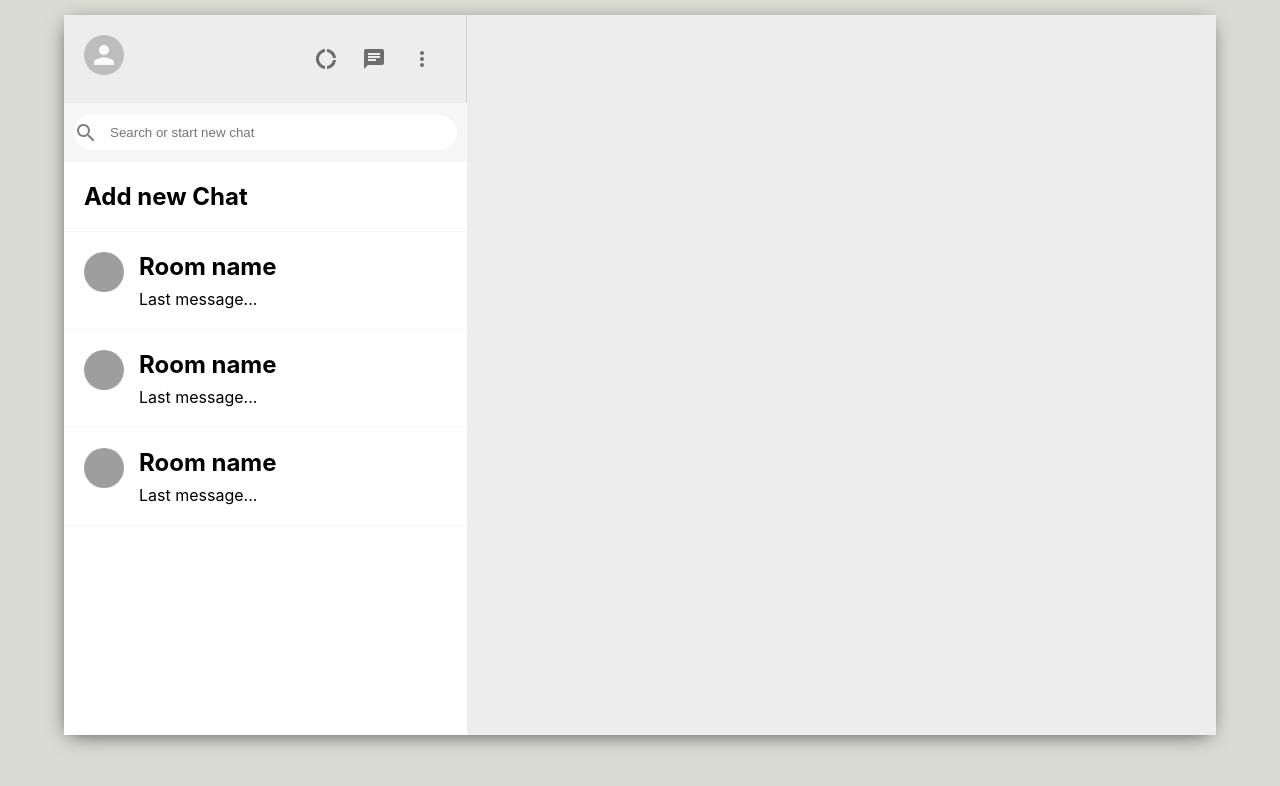
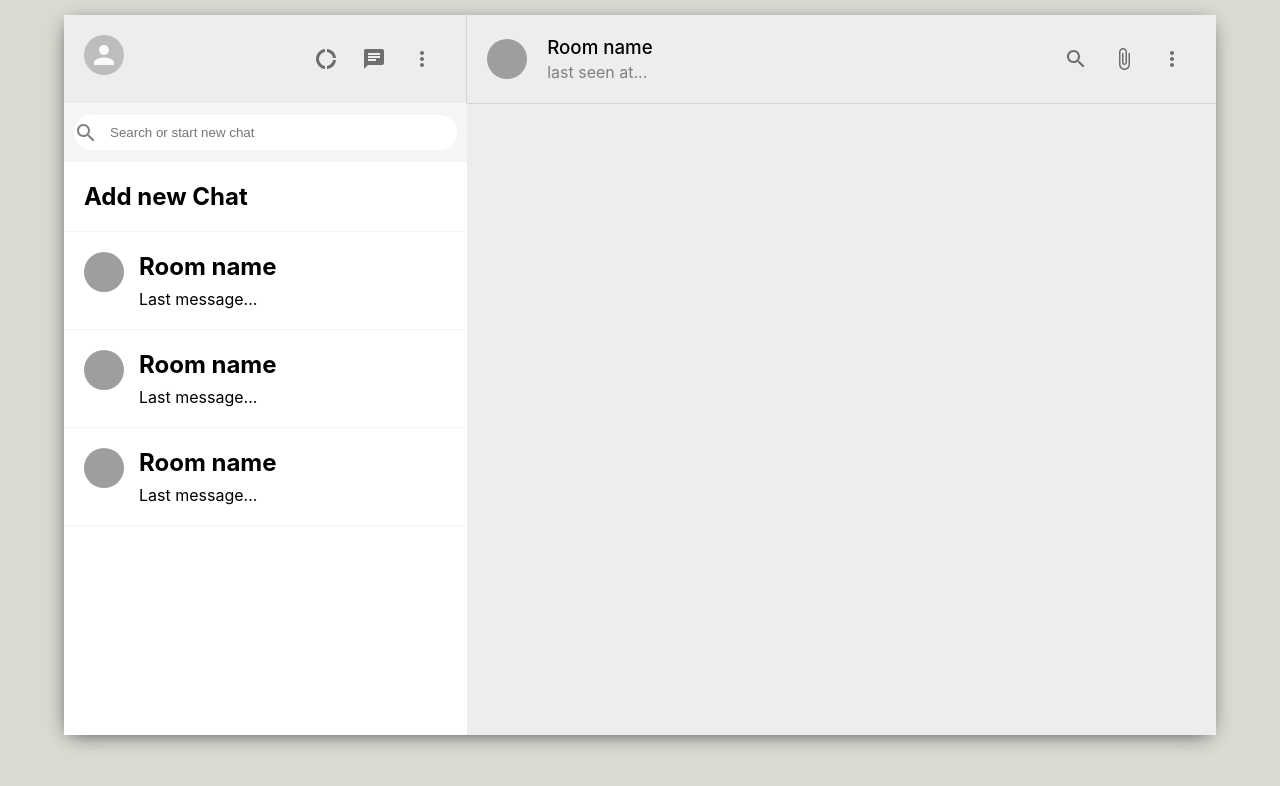
Before and after one commit to HardeepGurwara/whatsapp-clone, a React (Create React App) app: page / in a window 1280 px wide. Shown: the top 786 px of the page. Built offline with nearby package versions, Linux system fonts and the light colour scheme; grey boxes are pictures that could not be loaded.

Commit message:
created the chat component and has styled the chat header

```diff
--- a/src/App.js
+++ b/src/App.js
@@ -1,4 +1,5 @@
 import "./App.css";
+import Chat from "./Chat";
 import Sidebar from "./Sidebar";
 
 function App() {
@@ -7,7 +8,7 @@
     <div className="app">
       <div className="app__body">
         <Sidebar />
-        {/* Chat */}
+        <Chat />
       </div>
     </div>
   );
--- /dev/null
+++ b/src/Chat.css
@@ -0,0 +1,29 @@
+.chat {
+  flex: 0.65;
+}
+
+.chat__header {
+  display: flex;
+  padding: 20px;
+  align-items: center;
+  border-bottom: 1px solid lightgray;
+}
+
+.chat__headerInfo {
+  flex: 1;
+  padding-left: 20px;
+}
+
+.chat__headerInfo > h3 {
+  margin-bottom: 3px;
+  font-weight: 500;
+}
+
+.chat__headerInfo > p {
+  color: gray;
+}
+.chat__headerRight {
+  display: flex;
+  justify-content: space-between;
+  min-width: 100px;
+}
--- /dev/null
+++ b/src/Chat.js
@@ -0,0 +1,41 @@
+import { Avatar, IconButton } from "@material-ui/core";
+import React, { useEffect, useState } from "react";
+import SearchOutlinedIcon from "@material-ui/icons/SearchOutlined";
+import AttachFileIcon from "@material-ui/icons/AttachFile";
+import MoreVertIcon from "@material-ui/icons/MoreVert";
+import "./Chat.css";
+function Chat() {
+  const [seed, setSeed] = useState("");
+
+  useEffect(() => {
+    setSeed(Math.floor(Math.random() * 5000));
+  }, []);
+  return (
+    <div className="chat">
+      <div className="chat__header">
+        <Avatar src={`https://avatars.dicebear.com/api/human/${seed}.svg`} />
+
+        <div className="chat__headerInfo">
+          <h3>Room name</h3>
+          <p>last seen at...</p>
+        </div>
+        <div className="chat__headerRight">
+          <IconButton>
+            <SearchOutlinedIcon />
+          </IconButton>
+          <IconButton>
+            <AttachFileIcon />
+          </IconButton>
+          <IconButton>
+            <MoreVertIcon />
+          </IconButton>
+        </div>
+      </div>
+      <div className="chat__body"></div>
+
+      <div className="chat__footer"></div>
+    </div>
+  );
+}
+
+export default Chat;
```
